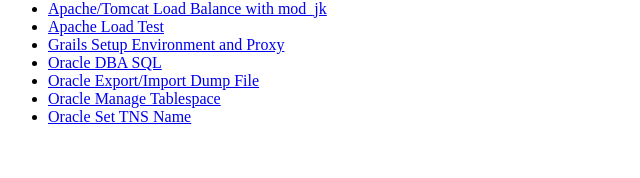
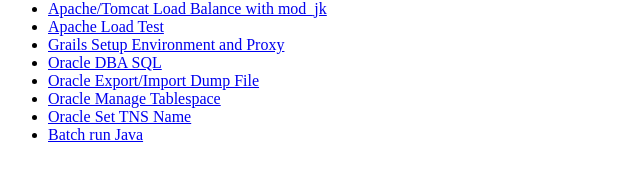
Before and after one commit to junlapong/junlapong.github.com, a plain HTML site: page index.html in a window 1280 px wide. Shown: the part 106-284 px from the top of the page, without its empty margins (0-640 px from the left). Drawn offline with Linux system fonts and the light colour scheme.

Commit message:
Batch run Java

```diff
--- a/index.html
+++ b/index.html
@@ -15,6 +15,7 @@
   <li><a href="https://gist.github.com/3522000">Oracle Export/Import Dump File</a></li>
   <li><a href="https://gist.github.com/3616271">Oracle Manage Tablespace</a></li>
   <li><a href="https://gist.github.com/3521861">Oracle Set TNS Name</a></li>
+  <li><a href="https://gist.github.com/junlapong/b4ce98bc56614bd21eae">Batch run Java</a></li>
 </ul>
 </body>
 </html>
```
